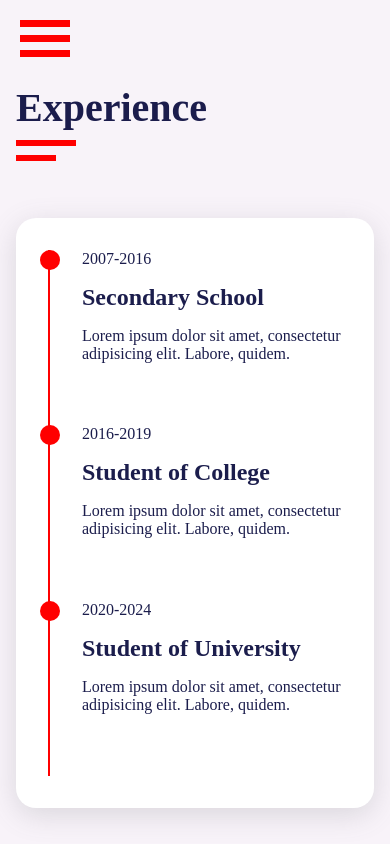
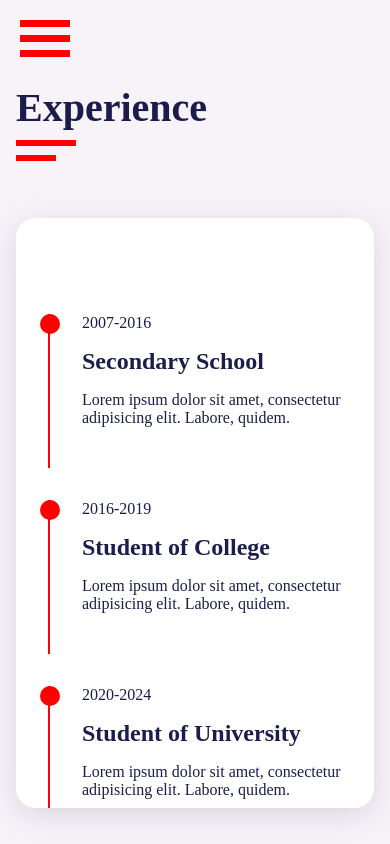
Before and after one commit to Shaxboz2001/MyPortfolioWebsite, a React (Create React App) app: page /experience in a window 390 px wide. Built offline with nearby package versions, Linux system fonts and the light colour scheme.

Commit message:
fix: home responsive style

```diff
--- a/src/index.js
+++ b/src/index.js
@@ -3,6 +3,7 @@ import ReactDOM from 'react-dom/client';
 import App from './App';
 import { createStore } from "redux";
 import ChangeColor from "./store/reducer/reducer";
+import './style/main.css'
 import { Provider } from 'react-redux';
 
 const store = createStore(
--- a/src/sections/education/education.style.js
+++ b/src/sections/education/education.style.js
@@ -61,6 +61,10 @@ export const InfoEducationContainer = styled.div`
   box-shadow: rgb(100 100 111 / 20%) 0px 7px 29px 0px;
   color: rgba(2, 4, 56, 0.9);
   overflow: auto;
+  @media screen and (max-width: 950px) {
+    gap: 2rem;
+    padding-top: 6rem;
+  }
   @media screen and (max-width: 650px) {
     width: 100%;
   }
--- a/src/sections/experience/experience.style.js
+++ b/src/sections/experience/experience.style.js
@@ -60,7 +60,11 @@ export const InfoExperienceContainer = styled.div`
   border-radius: 20px;
   box-shadow: rgb(100 100 111 / 20%) 0px 7px 29px 0px;
   color: rgba(2, 4, 56, 0.9);
- overflow: auto;
+  overflow: auto;
+  @media screen and (max-width: 950px) {
+    gap: 2rem;
+    padding-top: 6rem;
+  }
 `;
 
 export const InfoPart = styled.div`
@@ -69,7 +73,7 @@ export const InfoPart = styled.div`
   /* justify-content: space-around; */
   flex-direction: column;
   border-left: 2px solid ${(props) => props.color};
-  height: calc(100% / 3);
+  min-height: calc(100% / 3);
   padding-left: 2rem;
   position: relative;
   &::before {
@@ -82,8 +86,10 @@ export const InfoPart = styled.div`
     top: 0px;
     left: -10px;
   }
+
 `;
-export const ExperienceDuration = styled.p``;
+export const ExperienceDuration = styled.p`
+`;
 export const ExperienceTypeAbout = styled.p``;
 export const ExperienceTypeName = styled.p`
   font-size: 1.5rem;
--- a/src/sections/home/home.style.js
+++ b/src/sections/home/home.style.js
@@ -5,7 +5,7 @@ export const HomeContainer = styled.div`
   justify-content: right;
   width: 100vw;
   background-color: #f8f3f9;
-  min-height: 100vh;
+  height: 100vh;
 @media screen and (max-width: 500px) {
   h1 {
     text-align: center;
@@ -32,7 +32,7 @@ export const HomeInfoText = styled.div`
   /* margin-top: 8rem; */
   /* animation: textAnim 4s infinite linear forwards; */
   width: 76vw;
-  min-height: 100vh;
+  height: 100vh;
   /* background: red; */
 
   @media screen and (max-width: 950px) {
```
